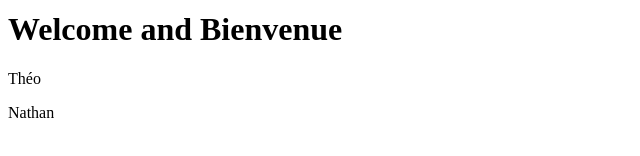
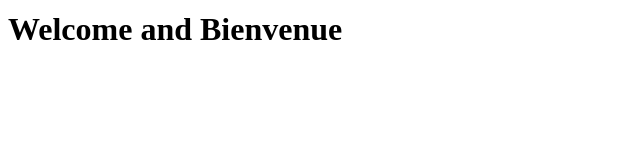
Before and after one commit to Barbierdamien/MoView, a plain HTML site: page index.html in a window 1280 px wide. Shown: the part 446-602 px from the top of the page, 0-640 px from the left. Drawn offline with Linux system fonts and the light colour scheme.

Commit message:
Update index.html

```diff
--- a/index.html
+++ b/index.html
@@ -27,8 +27,6 @@
     <div>
         <h1>Welcome and Bienvenue</h1>
     </div>
-    <p>Théo</p>
-    <p>Nathan</p>
 </body>
 
 </html>
```
